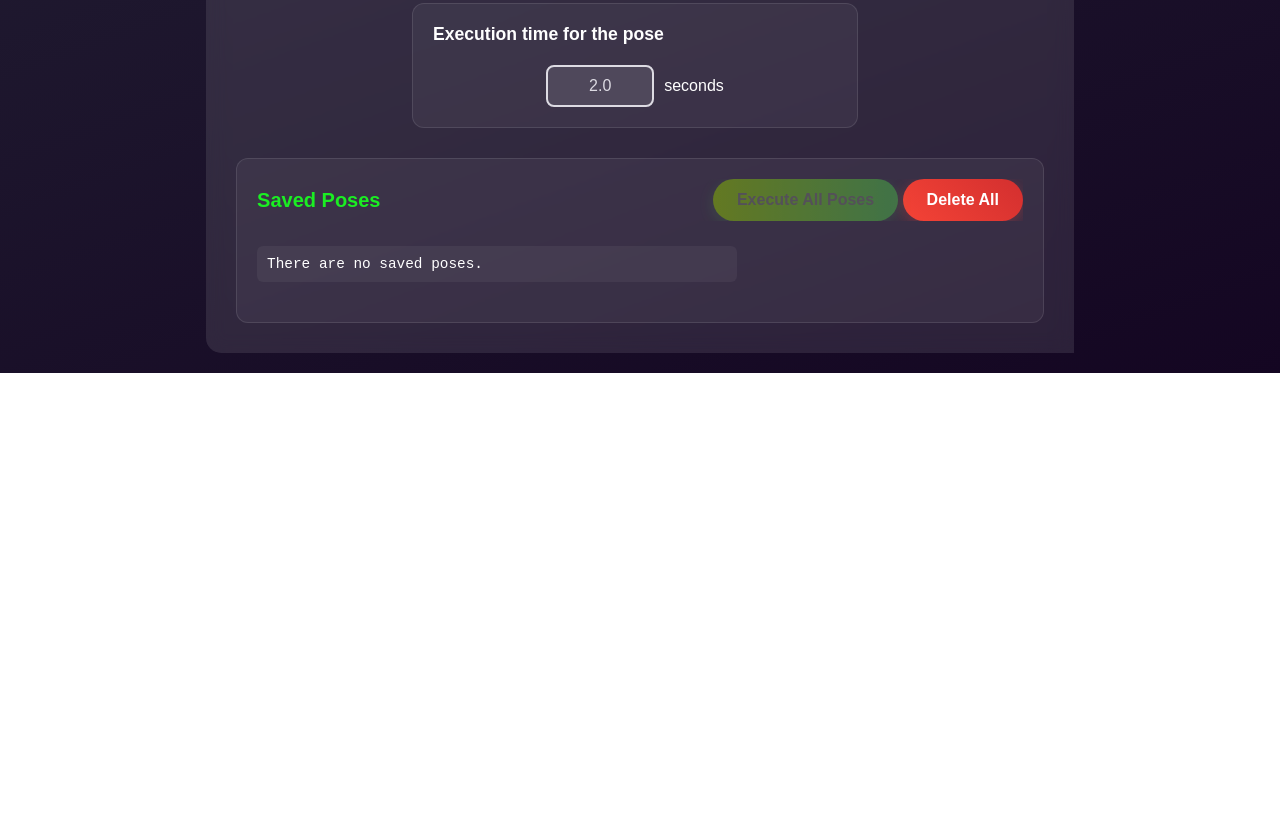
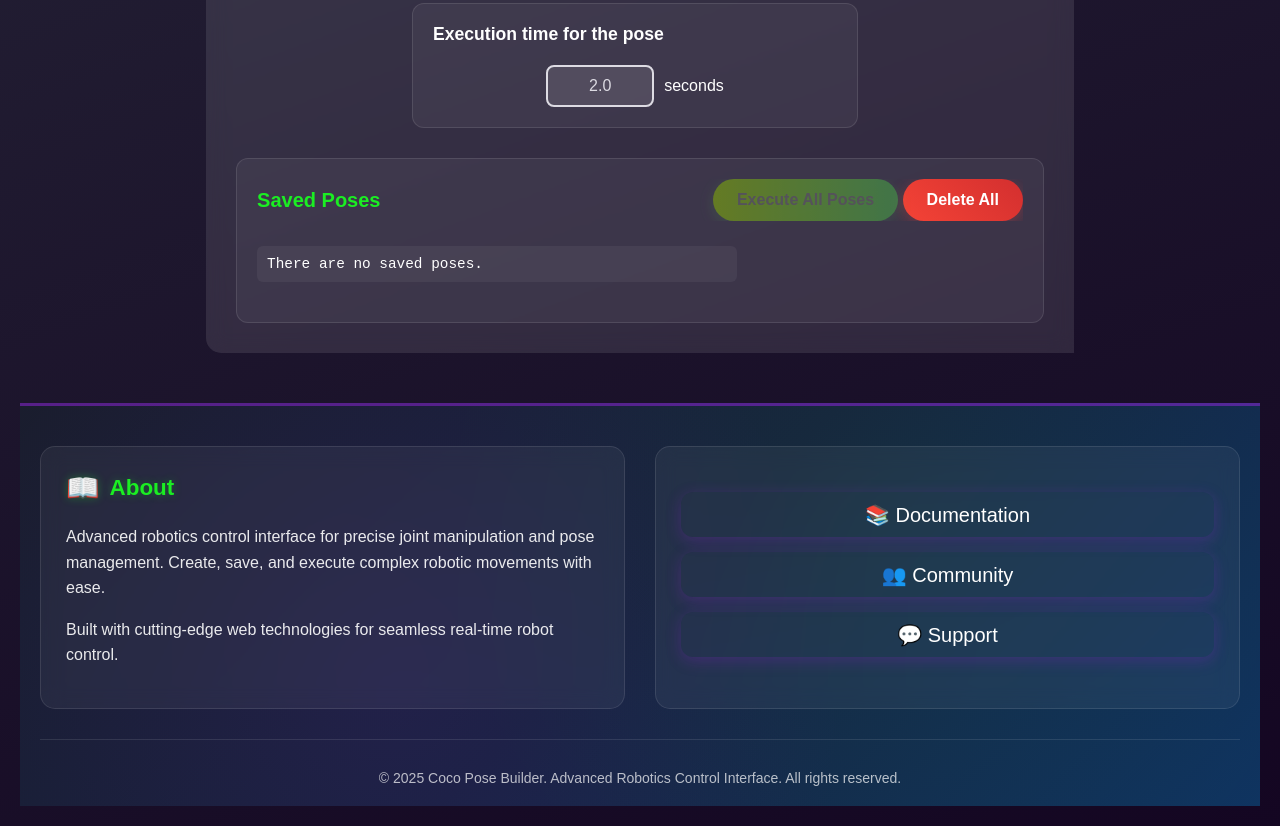
Before and after one commit to iesusdavila/coco_web, a website: page public/index.html in a window 1280 px wide. Shown: the part 1051-1877 px from the top of the page. Before the commit the page ends 1424 px from the top, so only its background shows below. Drawn offline with nearby package versions, Linux system fonts and the light colour scheme; no server answers.

Commit message:
Agregar footer

```diff
--- a/public/index.html
+++ b/public/index.html
@@ -97,6 +97,28 @@
         </div>
     </div>
 
+    <footer class="footer">
+        <div class="footer-content">
+            <div class="footer-section about">
+                <h3>About</h3>
+                <p>Advanced robotics control interface for precise joint manipulation and pose management. Create, save, and execute complex robotic movements with ease.</p>
+                <p>Built with cutting-edge web technologies for seamless real-time robot control.</p>
+            </div>
+
+            <div class="footer-section contact">
+                <div class="social-links">
+                    <a href="https://github.com/iesusdavila/coco_web" class="social-link" title="Documentation" target="_blank">📚 Documentation</a>
+                    <a href="https://github.com/iesusdavila/coco_web/pulls" class="social-link" title="Community" target="_blank">👥 Community</a>
+                    <a href="https://www.linkedin.com/in/iesusdavila/" class="social-link" title="Support" target="_blank">💬 Support</a>
+                </div>
+            </div>
+        </div>
+
+        <div class="footer-bottom">
+            <p>&copy; 2025 Coco Pose Builder. Advanced Robotics Control Interface. All rights reserved.</p>
+        </div>
+    </footer>
+
     <script src="/socket.io/socket.io.js"></script>
     <script src="main.js"></script>
 </body>
--- a/public/styles.css
+++ b/public/styles.css
@@ -623,3 +623,193 @@ button:disabled {
         top: 200px;
     }
 }
+
+.footer {
+    background: linear-gradient(135deg, #1a1d2e 0%, #16213e 50%, #0f3460 100%);
+    color: white;
+    padding: 40px 20px 20px;
+    margin-top: 50px;
+    border-top: 3px solid rgba(129, 34, 191, 0.6);
+    position: relative;
+    overflow: hidden;
+}
+
+.footer::before {
+    content: '';
+    position: absolute;
+    top: 0;
+    left: 0;
+    right: 0;
+    bottom: 0;
+    background: radial-gradient(circle at 30% 70%, rgba(129, 34, 191, 0.1) 0%, transparent 50%),
+                radial-gradient(circle at 70% 30%, rgba(27, 238, 35, 0.05) 0%, transparent 50%);
+    pointer-events: none;
+}
+
+.footer-content {
+    position: relative;
+    z-index: 2;
+    max-width: 1200px;
+    margin: 0 auto;
+    display: grid;
+    grid-template-columns: repeat(auto-fit, minmax(250px, 1fr));
+    gap: 30px;
+    margin-bottom: 30px;
+}
+
+.footer-section {
+    background: rgba(255, 255, 255, 0.05);
+    padding: 25px;
+    border-radius: 15px;
+    border: 1px solid rgba(255, 255, 255, 0.1);
+    backdrop-filter: blur(10px);
+    transition: all 0.3s ease;
+}
+
+.footer-section:hover {
+    transform: translateY(-5px);
+    background: rgba(255, 255, 255, 0.1);
+    box-shadow: 0 10px 30px rgba(129, 34, 191, 0.2);
+}
+
+.footer-section h3 {
+    color: #1BEE23;
+    margin: 0 0 20px 0;
+    font-size: 1.4em;
+    font-weight: bold;
+    text-shadow: 0 0 10px rgba(27, 238, 35, 0.3);
+    display: flex;
+    align-items: center;
+    gap: 10px;
+}
+
+.footer-section h3::before {
+    content: '🤖';
+    font-size: 1.2em;
+}
+
+.footer-section.about h3::before {
+    content: '📖';
+}
+
+.footer-section.contact h3::before {
+    content: '📧';
+}
+
+.footer-section.links h3::before {
+    content: '🔗';
+}
+
+.footer-section p {
+    line-height: 1.6;
+    margin-bottom: 15px;
+    color: rgba(255, 255, 255, 0.9);
+}
+
+.social-links {
+    display: flex;
+    flex-direction: column;
+    gap: 15px;
+    justify-content: center;
+    margin-top: 20px;
+}
+
+.social-link {
+    height: 45px;
+    border-radius: 12px;
+    display: flex;
+    align-items: center;
+    justify-content: center;
+    text-decoration: none;
+    color: white;
+    font-size: 20px;
+    transition: all 0.3s ease;
+    box-shadow: 0 4px 15px rgba(129, 34, 191, 0.3);
+}
+
+.social-link:hover {
+    box-shadow: 0 8px 25px rgba(129, 34, 191, 0.5);
+    background: linear-gradient(45deg, #1BEE23, #8122bf);
+}
+
+.footer-bottom {
+    position: relative;
+    z-index: 2;
+    text-align: center;
+    padding-top: 30px;
+    border-top: 1px solid rgba(255, 255, 255, 0.1);
+    margin-top: 30px;
+}
+
+.footer-bottom p {
+    margin: 0;
+    color: rgba(255, 255, 255, 0.7);
+    font-size: 14px;
+}
+
+.footer-logo {
+    display: inline-flex;
+    align-items: center;
+    gap: 10px;
+    margin-bottom: 20px;
+    font-size: 1.2em;
+    font-weight: bold;
+    color: #1BEE23;
+    text-shadow: 0 0 10px rgba(27, 238, 35, 0.3);
+}
+
+.footer-logo::before {
+    content: '🤖';
+    font-size: 1.5em;
+    animation: pulse 2s infinite;
+}
+
+@keyframes pulse {
+    0%, 100% { transform: scale(1); }
+    50% { transform: scale(1.1); }
+}
+
+@media (max-width: 768px) {
+    .footer {
+        padding: 30px 15px 15px;
+    }
+
+    .footer-content {
+        grid-template-columns: 1fr;
+        gap: 20px;
+    }
+
+    .footer-section {
+        padding: 20px;
+    }
+
+    .social-links {
+        justify-content: center;
+        flex-wrap: wrap;
+    }
+
+    .contact-info {
+        align-items: center;
+    }
+}
+
+@media (max-width: 480px) {
+    .footer-section h3 {
+        font-size: 1.2em;
+        text-align: center;
+    }
+
+    .footer-links {
+        text-align: center;
+    }
+
+    .contact-item {
+        justify-content: center;
+    }
+
+    .social-link {
+        width: 40px;
+        height: 40px;
+        font-size: 18px;
+    }
+}
```
